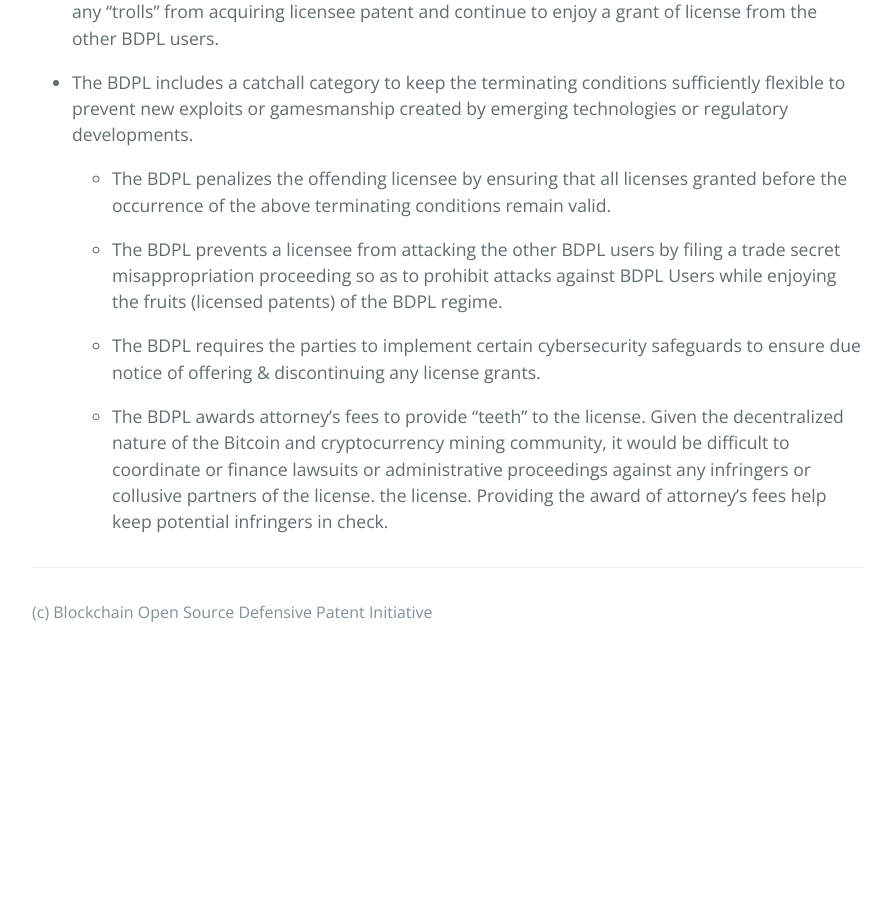
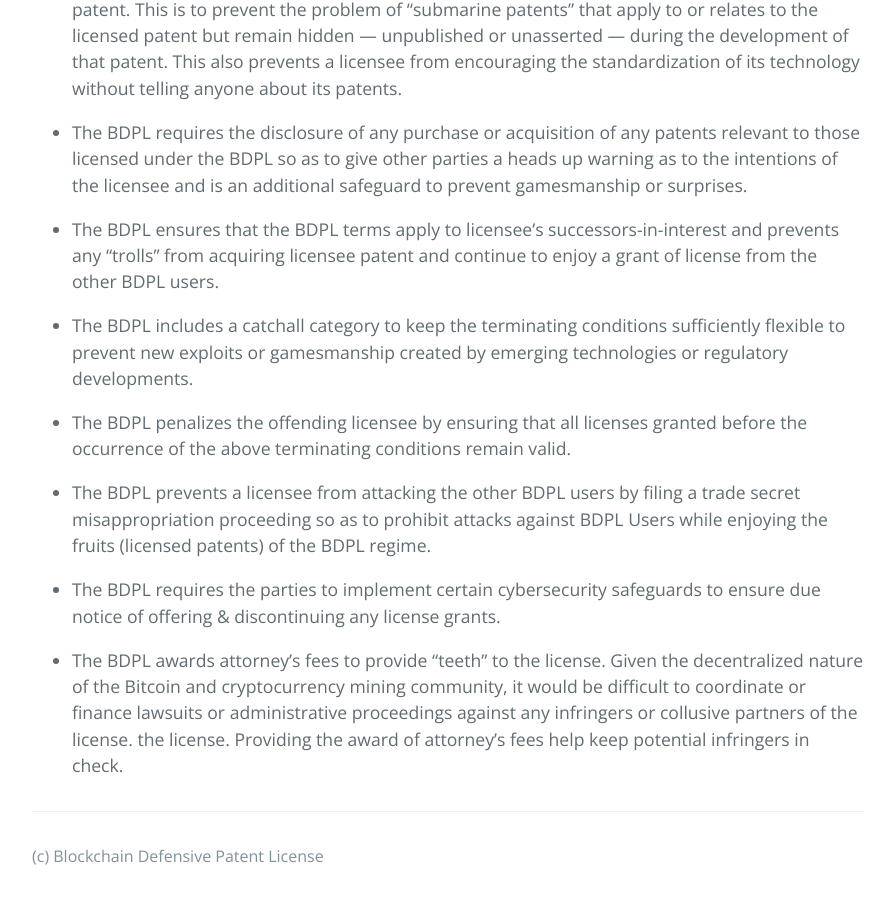
Before and after one commit to blockchaindpl/blockchaindpl.org, a Jekyll site: the page built from index.md, in a window 1280 px wide and 900 px high, scrolled down 2774 px. Shown: the whole window, without its empty margins (192-1087 px from the left). Built offline with Jekyll 4.4.1, drawn with Linux system fonts in a browser that asks for light colours; our own code applies the rules of GitHub Pages for plain Markdown files; the list of posts is cut into pages by our own code; before the commit the page ends 3430 px from its top, so only the background shows below that.

Commit message:
Formatting

```diff
--- a/_includes/page-footer.html
+++ b/_includes/page-footer.html
@@ -1,3 +1,3 @@
 <footer class="site-footer">
-  <span class="site-footer-credits">(c) Blockchain Open Source Defensive Patent Initiative</span>
+  <span class="site-footer-credits">(c) Blockchain Defensive Patent License</span>
 </footer>
--- a/index.md
+++ b/index.md
@@ -1,85 +1,57 @@
-What is the Blockchain Defensive Patent License?
+# What is the Blockchain Defensive Patent License?
 
-
-Why Blockchain Defensive Patent License?
-
+## Why Blockchain Defensive Patent License?
 
 Why do we need a Blockchain Defensive Patent License and why not simply use pre-existing defensive patent licenses available on the Internet now?
 
-
 There are several important reasons why we and the blockchain industry should consider using the Blockchain Defensive Patent License. Most importantly, it addresses a problem unique in the blockchain industry: our Blockchain Defensive Patent License helps prevent the dreaded majority attack on any distributed ledger network, including the Bitcoin network.
 
-
-Urgent Need to Avoid an Attack on the Bitcoin Network
-
+## Urgent Need to Avoid an Attack on the Bitcoin Network
 
 As you know, Bitcoin is a trustless protocol. Verifying, clearing and agreeing on the set of transactions on its blockchain are done in a decentralized manner. But this network is vulnerable to an attack on the consensus mechanism. Such an attack occurs when a group of miners collectively accumulates and builds control over a significant proportion of the Bitcoin networks’ computing or hashing power and then decide to collude or otherwise act in concert. Such a majority attack could allow the attacking group of miners to double spend their own transactions by removing previously validated blocks from the blockchain or to censor transactions by banning them from the blockchain.
 
-
 Although often phrased in terms of a “majority” attack, a group of miners acting in concert may still be able to undercut the consensus mechanism of the Bitcoin blockchain. The more hashing power a group of miners possess, the greater the number of past blocks they can change or the greater the number of future blocks they can control.
 
-
-How Patents on Blockchain Technology may Facilitate Majority Blockchain Attack
-
+## How Patents on Blockchain Technology may Facilitate Majority Blockchain Attack
 
 Patents allow the owner to enjoy a competitive limited duration monopoly over a particular field of technology. Currently there is a race amongst various miners to obtain “killer” patents that would essentially allow them to perform Bitcoin, cryptocurrency or any blockchain related mining faster and/or with more efficiency. Such killer patents could give such miners a dangerous monopolistic advantage in the Bitcoin blockchain industry because they could be allowed to undercut their competition. These patent monopoly holders, by virtue of their patent(s) covering the relevant mining technology or invention, would enjoy a pole position to accumulate a very high amount of or even a majority (51%) of the Bitcoin network’s computing or hashing power.
 
-
 Therefore the Bitcoin mining and broader blockchain ecosystems need to prevent the rise of a dominant Bitcoin, cryptocurrency or other blockchain mining consortium to prevent majority (or near majority) attacks on the Bitcoin blockchain consensus mechanism.
 
-
-How Do We Help Prevent the Rise of a Dominant Blockchain Mining Consortium?
-
+## How Do We Help Prevent the Rise of a Dominant Blockchain Mining Consortium?
 
 One of the best ways to do so is to encourage mining individuals or entities to grant their respective mining patents under a mutually defensive patent license that is tailored to address the unique needs of the Bitcoin or other blockchain protocol(s) and prevent any one mining consortium from obtaining the dreaded ability to launch majority (or near majority) attacks.
 
-
 This is why we have created the Blockchain Defensive Patent License based on publicly available licenses freely available on the Internet. We believe that the wordings of existing defensive patent licenses needed to be tightened to prevent abuse and circumvention by unscrupulous miners gaming both the current wordings and loopholes in the law and practice of patent law.
-
 
 For these reasons we created a new Blockchain Defensive Patent License system better suited to the unique needs of miners of Bitcoin or other blockchain protocol(s).
 
-
-How Is the Blockchain Defensive Patent License Better?
-
+## How Is the Blockchain Defensive Patent License Better?
 
 Our Blockchain Defensive Patent License (“BDPL”) addresses the unique demands of the blockchain industry. We set forth below the ways in which our Blockchain Defensive Patent License offers improved protection and blocks potential circumvention.
 
-
   - The BDPL penalizes any licensee from attacking the patents licensed to other BDPL users indirectly through and/or collusively with third party patent deterrence firms. This is done to foreclose a glaring avenue for the unscrupulous to circumvent the intent, spirit and practice of the BDPL regime while obtaining the fruits of such regime for themselves and not other BDPL parties.
-
 
   - The BDPL aims to preclude a party from transferring its crown jewels patent to a related third party or affiliate before such party’s agreement to be bound by the BDPL so as to avoid its grant obligation to other BDPL users.
 
-
   - We have an expanded definition of “Affiliates”  to include related persons, family members or corporate affiliates so as to prevent fraudulent transfers of patents or technology to avoid the license grant obligation.
-
 
   - The termination of the BDPL is automatic upon the happening of the specified termination events without any further action by the licensor given the unique decentralized nature of the Bitcoin and cryptocurrency mining community. It would be impracticable to keep track of the need to exercise the right to terminate the license in a decentralized environment.
 
-
   - The BDPL also prevents the situation of a licensee receiving the right to use a patent from a related person (which is not granted to any of the other BDPL users) and such related person asserts such patent or technology against other BDPL users.
-
 
   - The BDPL also requires the sharing of any attempts to improve or modify upon the licensed patent. This is to prevent the problem of “submarine patents” that apply to or relates to the licensed patent but remain hidden — unpublished or unasserted — during the development of that patent. This also prevents a licensee from encouraging the standardization of its technology without telling anyone about its patents.
 
-
   - The BDPL requires the disclosure of any purchase or acquisition of any patents relevant to those licensed under the BDPL so as to give other parties a heads up warning as to the intentions of the licensee and is an additional safeguard to prevent gamesmanship or surprises.
-
 
   - The BDPL ensures that the BDPL terms apply to licensee’s successors-in-interest and prevents any “trolls” from acquiring licensee patent and continue to enjoy a grant of license from the other BDPL users.
 
-
-* The BDPL includes a catchall category to keep the terminating conditions sufficiently flexible to prevent new exploits or gamesmanship created by emerging technologies or regulatory developments.
-
+  - The BDPL includes a catchall category to keep the terminating conditions sufficiently flexible to prevent new exploits or gamesmanship created by emerging technologies or regulatory developments.
 
   - The BDPL penalizes the offending licensee by ensuring that all licenses granted before the occurrence of the above terminating conditions remain valid.
 
-
   - The BDPL prevents a licensee from attacking the other BDPL users by filing a trade secret misappropriation proceeding so as to prohibit attacks against BDPL Users while enjoying the fruits (licensed patents) of the BDPL regime.
-
 
   - The BDPL requires the parties to implement certain cybersecurity safeguards to ensure due notice of offering & discontinuing any license grants.
 
-
   - The BDPL awards attorney’s fees to provide “teeth” to the license. Given the decentralized nature of the Bitcoin and cryptocurrency mining community, it would be difficult to coordinate or finance lawsuits or administrative proceedings against any infringers or collusive partners of the license. the license. Providing the award of attorney’s fees help keep potential infringers in check.
```
Also changed, not shown: faq.md (+6 -6 lines), licensev10.md.
